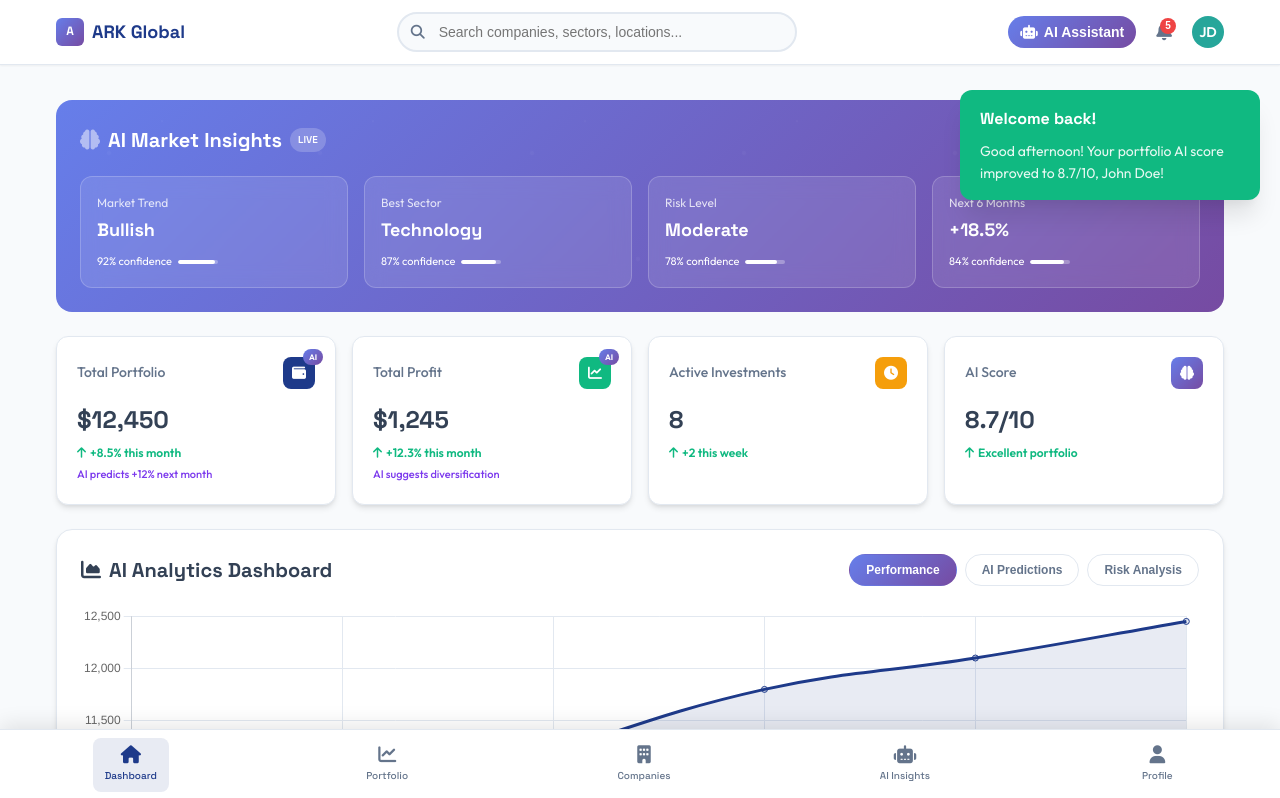
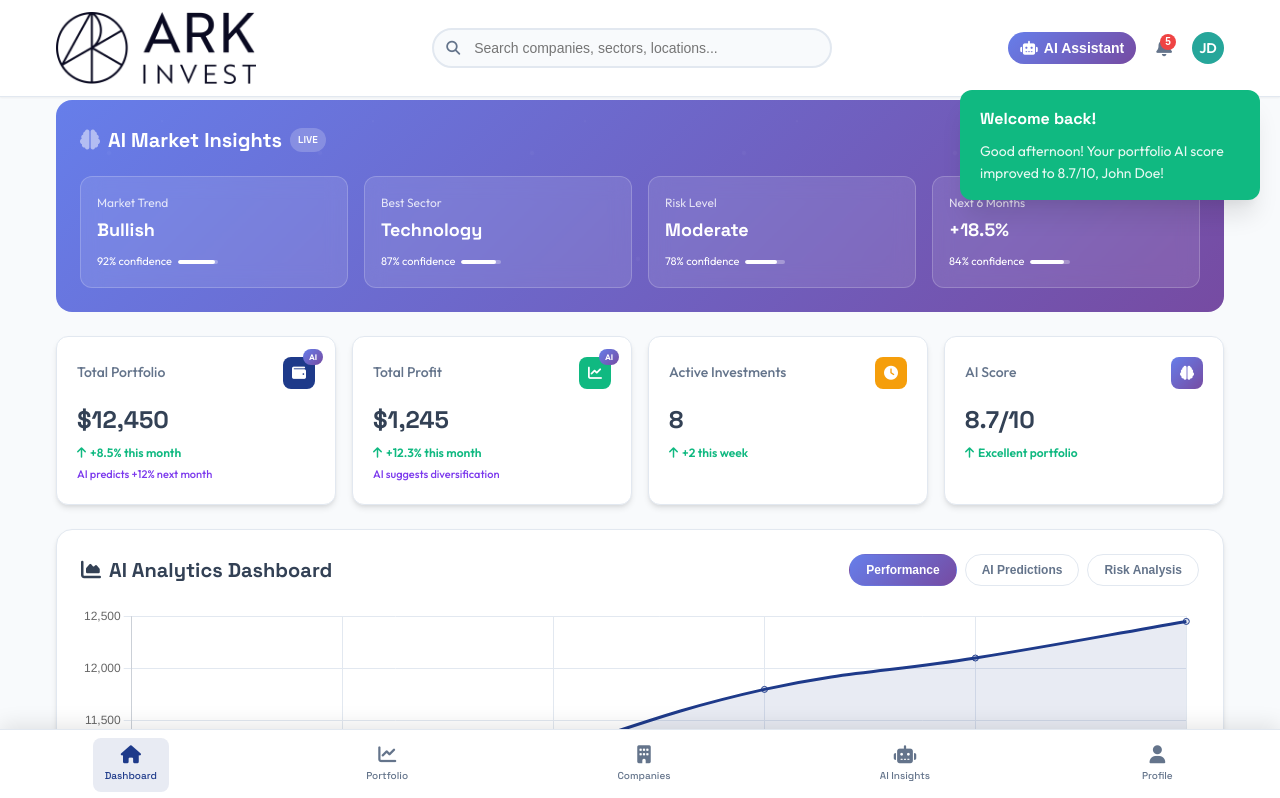
Before and after one commit to XAGASKII101/ark-invest, a plain HTML site: page dashboard.html in a window 1280 px wide. Shown: the top 798 px of the page. Drawn offline with nearby package versions, Linux system fonts and the light colour scheme; some packages are replaced by stand-ins of ours; a script that the page names is missing.

Commit message:
Update dashboard.html

```diff
--- a/dashboard.html
+++ b/dashboard.html
@@ -833,7 +833,6 @@
         .company-logo {
             width: 48px;
             height: 48px;
-            background: var(--primary-blue);
             border-radius: 8px;
             display: flex;
             align-items: center;
@@ -1071,7 +1070,6 @@
         .company-modal-logo {
             width: 64px;
             height: 64px;
-            background: var(--primary-blue);
             border-radius: 12px;
             display: flex;
             align-items: center;
@@ -1881,9 +1879,10 @@
     <header class="header">
         <nav class="nav">
             <a href="#" class="logo">
-                <div class="logo-icon">A</div>
-                ARK Global
+                <img src="ark-removebg-preview.png" alt="ARK Global Logo"
+                    style="max-width: 200px; width: 100%; height: auto; display: block;">
             </a>
+
 
             <div class="search-container">
                 <i class="fas fa-search search-icon"></i>
```
